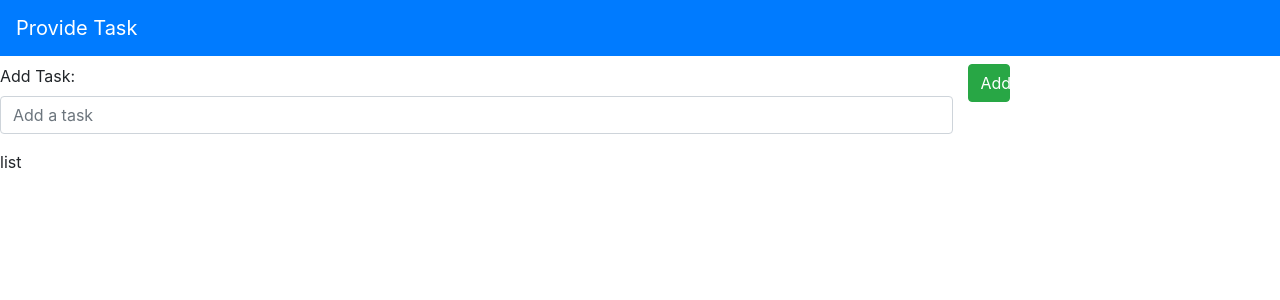
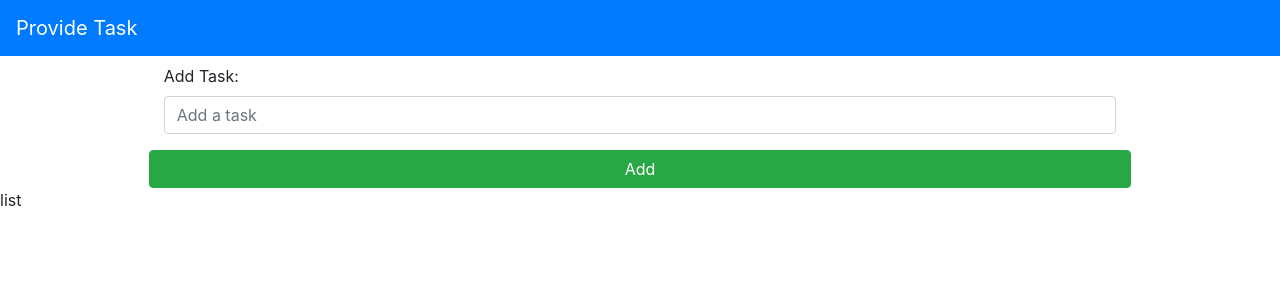
Before and after one commit to juanfoncuberta/providetask, a Vue app: page / in a window 1280 px wide. Shown: the top 300 px of the page. Built offline with nearby package versions, Linux system fonts and the light colour scheme.

Commit message:
BF button position

```diff
--- a/src/App.vue
+++ b/src/App.vue
@@ -1,8 +1,9 @@
 <template>
-
   <NavBar />
+    <div class="justify-content-md-center">
   <FormAddTask />
   <TaskList />
+    </div>
 
 
 </template>
--- a/src/components/ButtonAddTask.vue
+++ b/src/components/ButtonAddTask.vue
@@ -1,7 +1,7 @@
 <template>
-    <div class="justify-content-center">
-        <button type="button" class="btn btn-success col-9">Add</button>
-    </div>
+    <!-- <div class="justify-content-center col-9"> -->
+    <button type="button" class="btn btn-success col-9 ">Add</button>
+    <!-- </div> -->
 </template>
 
 <script>
--- a/src/components/FormAddTask.vue
+++ b/src/components/FormAddTask.vue
@@ -1,8 +1,8 @@
 <template>
-  <form class="mt-2 row ">
-      <InputAddTask />
-      <button-add-task />
-  </form>
+    <form class="mt-2 row justify-content-md-center">
+        <InputAddTask />
+        <button-add-task />
+    </form>
 </template>
 
 <script>
@@ -15,7 +15,3 @@ export default {
     }
 }
 </script>
-
-<style>
-
-</style>
```
